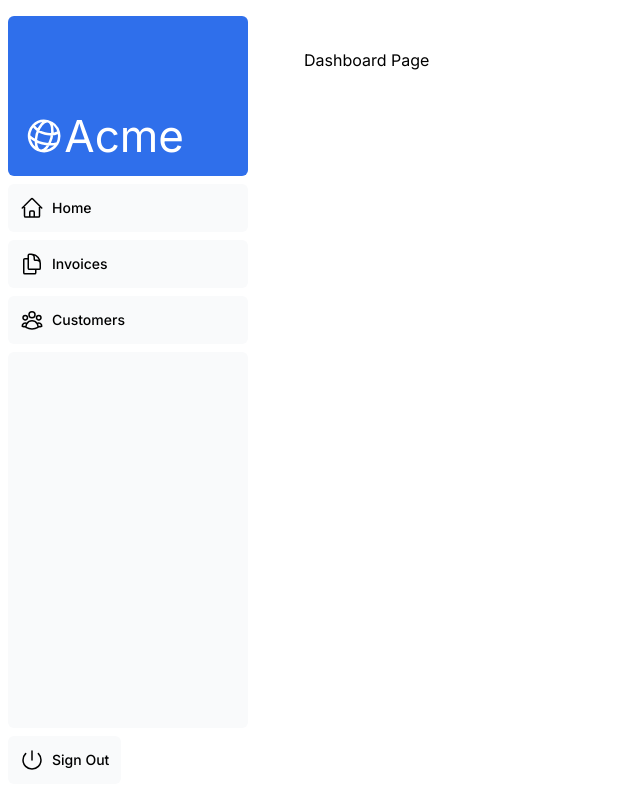
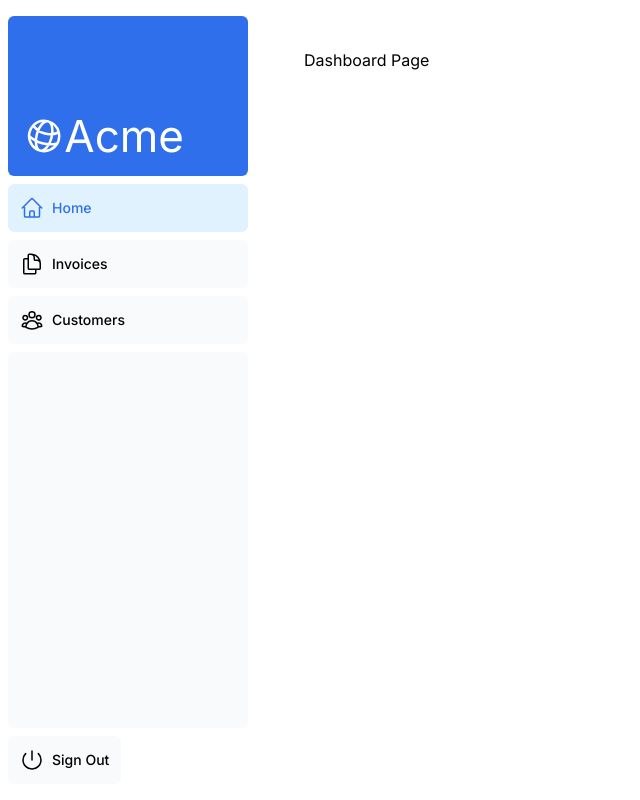
Before and after one commit to masahiro96848/next-app-router-tutorial, a Next.js app: page /dashboard in a window 1280 px wide. Shown: the whole page, without its empty margins (0-640 px from the left). Built offline with nearby package versions, Linux system fonts and the light colour scheme.

Commit message:
chapter5 完了

```diff
--- a/app/ui/dashboard/nav-links.tsx
+++ b/app/ui/dashboard/nav-links.tsx
@@ -1,8 +1,12 @@
+'use client'
 import {
   UserGroupIcon,
   HomeIcon,
   DocumentDuplicateIcon,
-} from '@heroicons/react/24/outline';
+} from '@heroicons/react/24/outline'
+import Link from 'next/link'
+import { usePathname } from 'next/navigation'
+import clsx from 'clsx'
 
 // Map of links to display in the side navigation.
 // Depending on the size of the application, this would be stored in a database.
@@ -14,24 +18,30 @@
     icon: DocumentDuplicateIcon,
   },
   { name: 'Customers', href: '/dashboard/customers', icon: UserGroupIcon },
-];
+]
 
 export default function NavLinks() {
+  const pathname = usePathname()
   return (
     <>
       {links.map((link) => {
-        const LinkIcon = link.icon;
+        const LinkIcon = link.icon
         return (
-          <a
+          <Link
             key={link.name}
             href={link.href}
-            className="flex h-[48px] grow items-center justify-center gap-2 rounded-md bg-gray-50 p-3 text-sm font-medium hover:bg-sky-100 hover:text-blue-600 md:flex-none md:justify-start md:p-2 md:px-3"
+            className={clsx(
+              'flex h-[48px] grow items-center justify-center gap-2 rounded-md bg-gray-50 p-3 text-sm font-medium hover:bg-sky-100 hover:text-blue-600 md:flex-none md:justify-start md:p-2 md:px-3',
+              {
+                'bg-sky-100 text-blue-600': pathname === link.href,
+              }
+            )}
           >
             <LinkIcon className="w-6" />
             <p className="hidden md:block">{link.name}</p>
-          </a>
-        );
+          </Link>
+        )
       })}
     </>
-  );
+  )
 }
```
